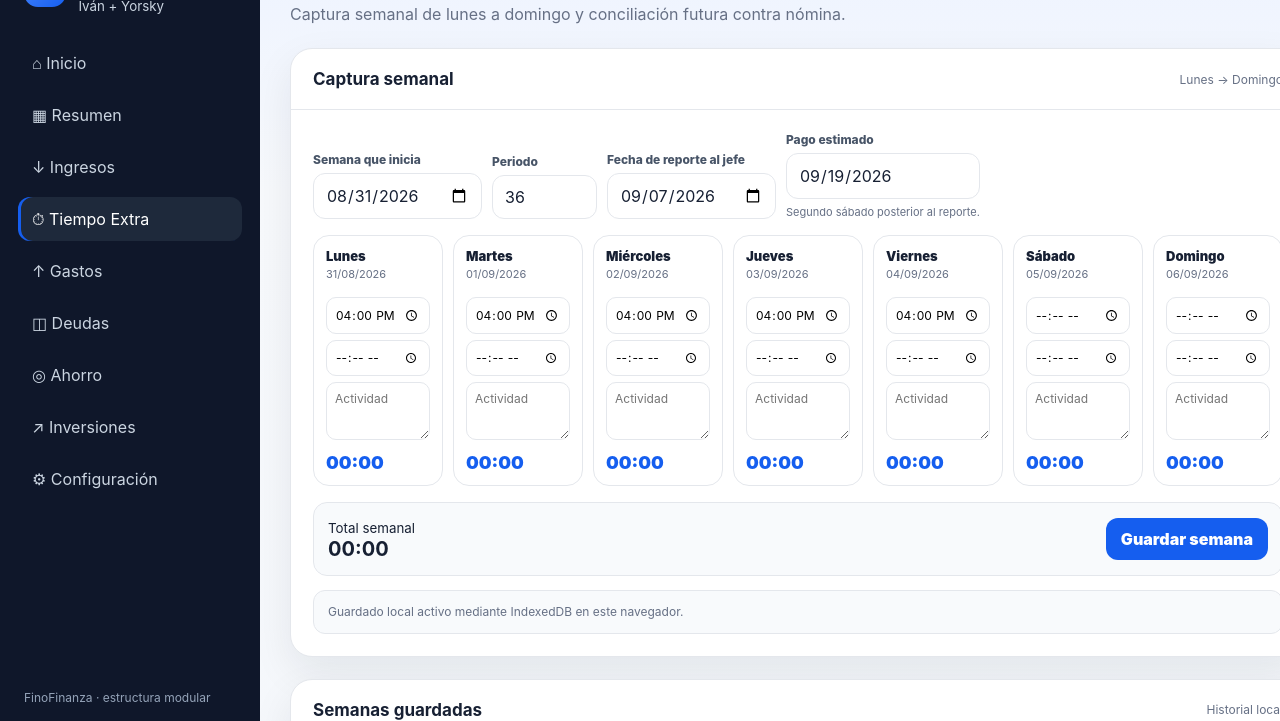
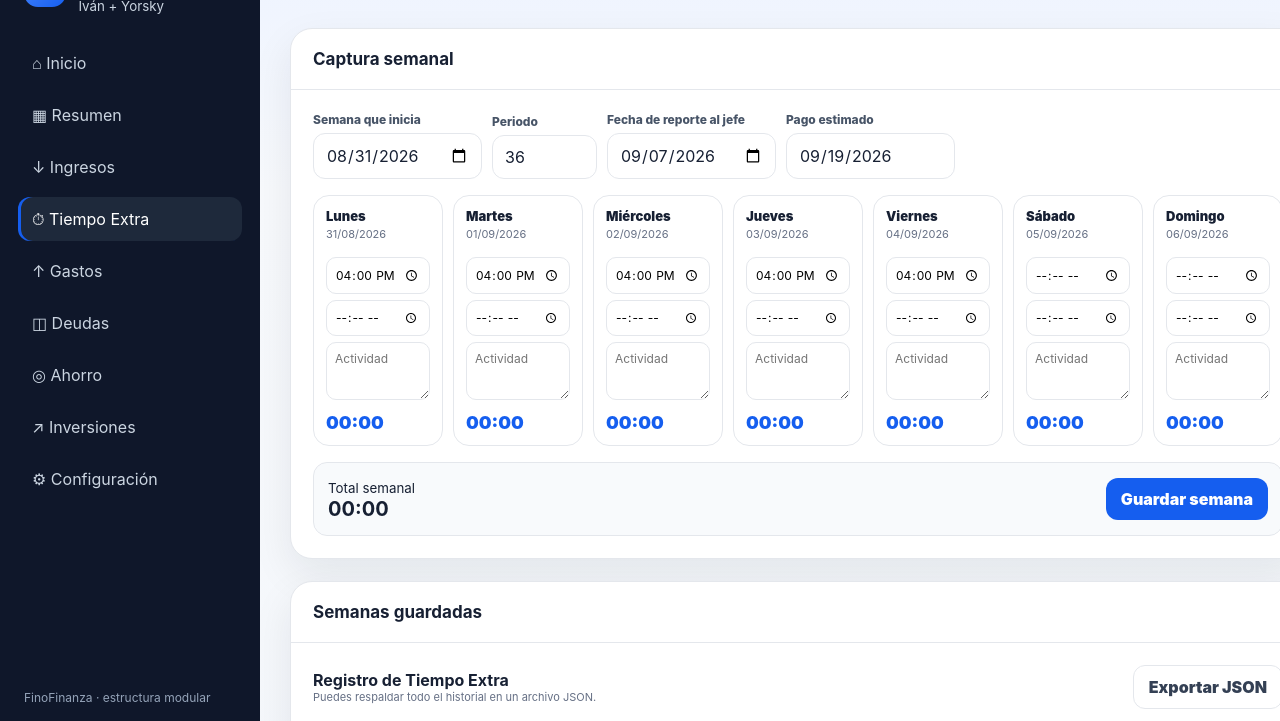
Before and after one commit to IvanIslasG/FinoFinanza, a plain HTML site: page index.html in a window 1280 px wide. Both pictures are taken after a click on the button "⏱ Tiempo Extra". Shown: the part 69-790 px from the top of the page. Drawn offline with Linux system fonts and the light colour scheme.

Commit message:
Add files via upload

```diff
--- a/index.html
+++ b/index.html
@@ -3,7 +3,7 @@
 <head>
 <meta charset="utf-8">
 <meta name="viewport" content="width=device-width,initial-scale=1">
-<title>Finanzas Familiares</title>
+<title>FinoFinanza</title>
 <style>
 :root{
   --bg:#f4f7fb;--surface:#fff;--text:#172033;--muted:#667085;--line:#e4e7ec;
@@ -142,27 +142,27 @@ main{width:100%;max-width:1480px;margin:auto;padding:30px}
 <section class="screen" id="ingresos"><div class="topbar"><div><h2>Ingresos</h2><p>Nómina, renta, extras y Diana.</p></div></div><div class="card"><div class="placeholder"><div class="big">↓</div><h3>Ingresos</h3><p>El lector de volantes TELMEX vivirá aquí.</p></div></div></section>
 
 <section class="screen" id="tiempoextra">
-  <div class="topbar"><div><h2>Tiempo Extra</h2><p>Captura semanal de lunes a domingo y conciliación futura contra nómina.</p></div></div>
+  <div class="topbar"><div><h2>Tiempo Extra</h2></div></div>
 
   <section class="card">
-    <div class="card-head"><h3>Captura semanal</h3><span>Lunes → Domingo</span></div>
+    <div class="card-head"><h3>Captura semanal</h3></div>
     <div class="card-body">
       <div class="week-toolbar">
         <div class="field"><label>Semana que inicia</label><input id="weekStart" type="date"></div>
         <div class="field"><label>Periodo</label><input id="weekPeriod" type="number" min="1" max="53"></div>
         <div class="field"><label>Fecha de reporte al jefe</label><input id="weekReportDate" type="date"></div>
-        <div class="field"><label>Pago estimado</label><input id="weekPayDate" type="date" readonly><div class="mini-hint">Segundo sábado posterior al reporte.</div></div>
+        <div class="field"><label>Pago estimado</label><input id="weekPayDate" type="date" readonly></div>
       </div>
       <div class="week-grid" id="weekGrid"></div>
       <div class="week-summary"><div><small>Total semanal</small><br><strong id="weekTotal">00:00</strong></div><button class="primary-btn" id="saveWeek" type="button">Guardar semana</button></div>
-      <div class="storage-note">Guardado local activo mediante IndexedDB en este navegador.</div>
+
     </div>
   </section>
 
   <div style="height:22px"></div>
 
   <section class="card">
-    <div class="card-head"><h3>Semanas guardadas</h3><span>Historial local</span></div>
+    <div class="card-head"><h3>Semanas guardadas</h3></div>
     <div class="card-body">
       <div class="export-row">
         <div><strong>Registro de Tiempo Extra</strong><div class="mini-hint">Puedes respaldar todo el historial en un archivo JSON.</div></div>
```
